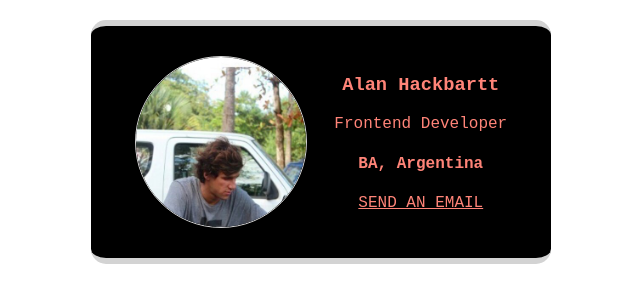
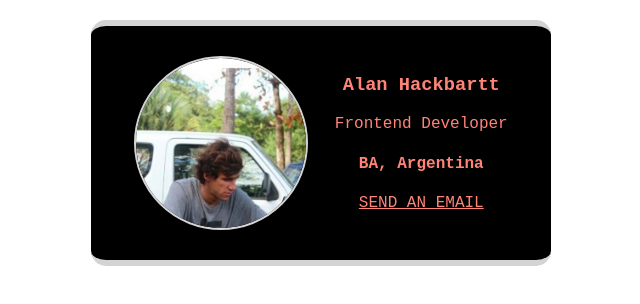
Before and after one commit to Alan-H-H/bussines-card, a website built with Vite: page index.html in a window 1280 px wide. Shown: the full height of the page, 319-959 px from the left. Built offline with nearby package versions, Linux system fonts and the light colour scheme.

Commit message:
Update styles.css

```diff
--- a/styles.css
+++ b/styles.css
@@ -11,7 +11,7 @@ body {
 .avatar {
     width: 170px;
     border-radius: 5.7em;
-    border: 0.7px solid lightgrey;
+    border: 2.7px solid lightgrey;
 }
 
 .card {
```
